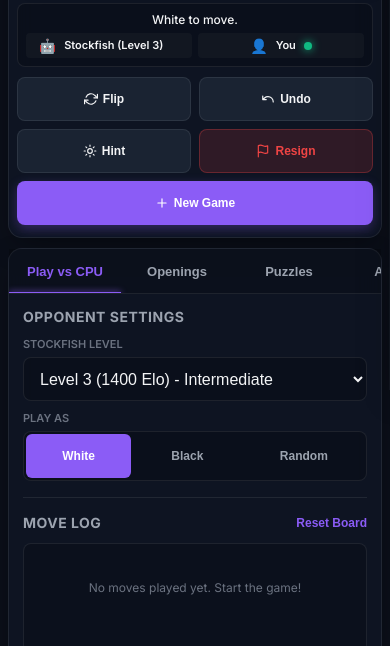
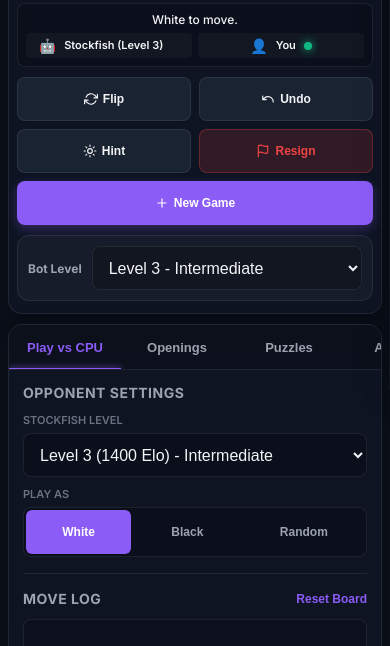
Before and after one commit to joshknox1/web-chess, a website: page public/index.html in a window 390 px wide. Shown: the part 454-1100 px from the top of the page. Drawn offline with Linux system fonts and the light colour scheme.

Commit message:
fix: add phone bot level control

```diff
--- a/public/app.js
+++ b/public/app.js
@@ -68,6 +68,7 @@ document.addEventListener('DOMContentLoaded', () => {
 
     // CPU Game controls
     const sfLevelSelect = document.getElementById('stockfish-level');
+    const quickSfLevelSelect = document.getElementById('quick-stockfish-level');
     const playColorBtns = document.querySelectorAll('.radio-btn[data-color]');
     const moveHistoryEl = document.getElementById('move-history-list');
     const clearLogBtn = document.getElementById('clear-log-btn');
@@ -1431,10 +1432,22 @@ document.addEventListener('DOMContentLoaded', () => {
         });
     });
 
+    function syncStockfishLevel(level, shouldReset = true) {
+        sfLevelSelect.value = level;
+        if (quickSfLevelSelect) quickSfLevelSelect.value = level;
+        opponentNameEl.textContent = `Stockfish (Level ${level})`;
+        if (shouldReset) resetGameToMode('play');
+    }
+
     sfLevelSelect.addEventListener('change', () => {
-        opponentNameEl.textContent = `Stockfish (Level ${sfLevelSelect.value})`;
-        resetGameToMode('play');
+        syncStockfishLevel(sfLevelSelect.value);
     });
+
+    if (quickSfLevelSelect) {
+        quickSfLevelSelect.addEventListener('change', () => {
+            syncStockfishLevel(quickSfLevelSelect.value);
+        });
+    }
 
     // -------------------------------------------------------------
     // 15. SYSTEM STARTUP
--- a/public/index.html
+++ b/public/index.html
@@ -188,6 +188,20 @@
                         </svg>
                         New Game
                     </button>
+                </div>
+
+                <div class="quick-level-card" aria-label="Quick bot level control">
+                    <label for="quick-stockfish-level">Bot Level</label>
+                    <select id="quick-stockfish-level" class="form-control">
+                        <option value="1">Level 1 - Beginner</option>
+                        <option value="2">Level 2 - Casual</option>
+                        <option value="3" selected>Level 3 - Intermediate</option>
+                        <option value="4">Level 4 - Advanced</option>
+                        <option value="5">Level 5 - Expert</option>
+                        <option value="6">Level 6 - Master</option>
+                        <option value="7">Level 7 - Grandmaster</option>
+                        <option value="8">Level 8 - Super GM</option>
+                    </select>
                 </div>
             </section>
 
--- a/public/styles.css
+++ b/public/styles.css
@@ -1534,6 +1534,30 @@ body {
         grid-column: 1 / -1;
     }
 
+    .quick-level-card {
+        display: grid;
+        grid-template-columns: auto minmax(0, 1fr);
+        align-items: center;
+        gap: 10px;
+        width: 100%;
+        max-width: var(--mobile-board-size);
+        padding: 10px;
+        border: 1px solid var(--border-color);
+        border-radius: 12px;
+        background-color: rgba(255, 255, 255, 0.035);
+    }
+
+    .quick-level-card label {
+        font-size: 12px;
+        font-weight: 700;
+        color: var(--text-secondary);
+        white-space: nowrap;
+    }
+
+    .quick-level-card .form-control {
+        min-height: 44px;
+    }
+
     .dashboard-area {
         height: auto;
         min-height: 0;
```
Also changed, not shown: tests/mobile-css.test.js (+7 -0 lines).
